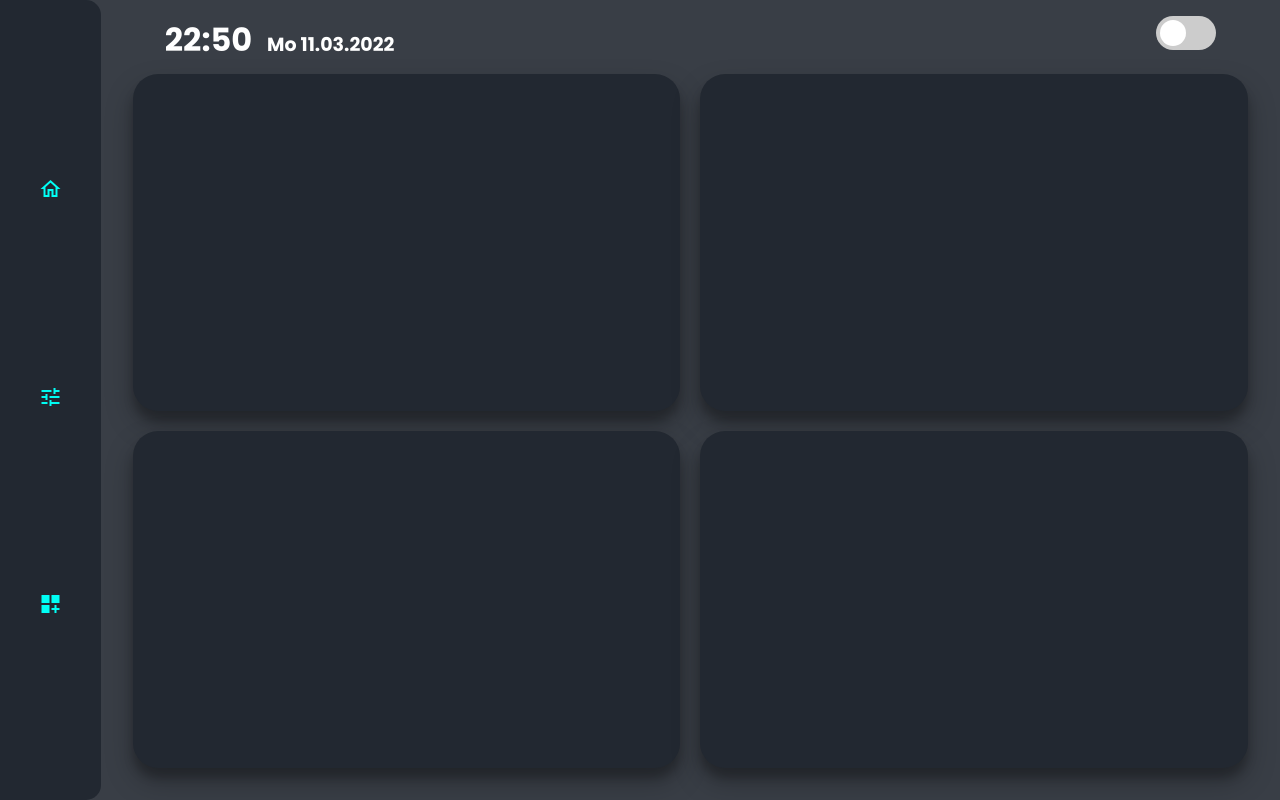
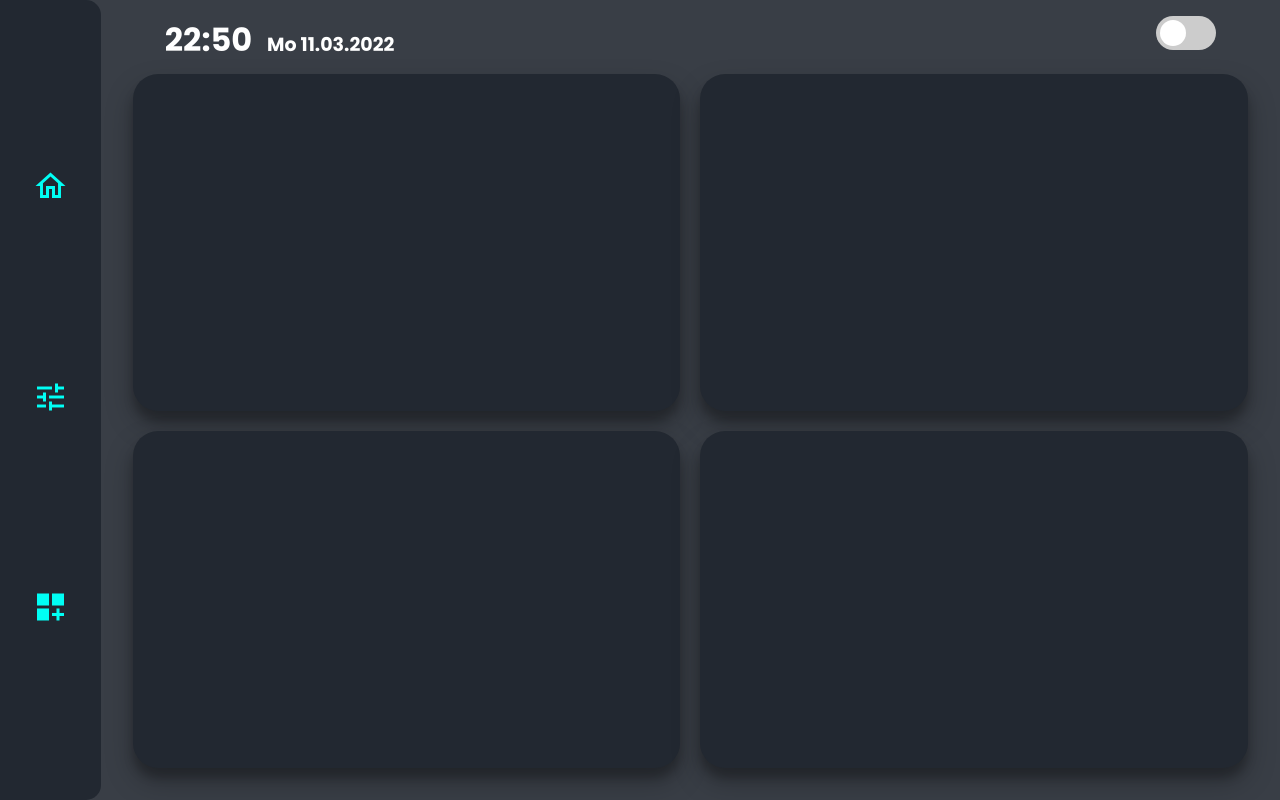
Before and after one commit to F4bianKoch/smart-board, a Django app: page /home in a window 1280 px wide. Run offline with Django 4.2, Linux system fonts and the light colour scheme.

Commit message:
u: made nav icons a bit bigger

```diff
--- a/webserver/static/styles/home_page.css
+++ b/webserver/static/styles/home_page.css
@@ -18,6 +18,10 @@ a {
   border-bottom-right-radius: 15px;
   background-color: var(--background);
   z-index: 1;
+}
+
+.sidebar span {
+  font-size: 36px;
 }
 
 main {
```
